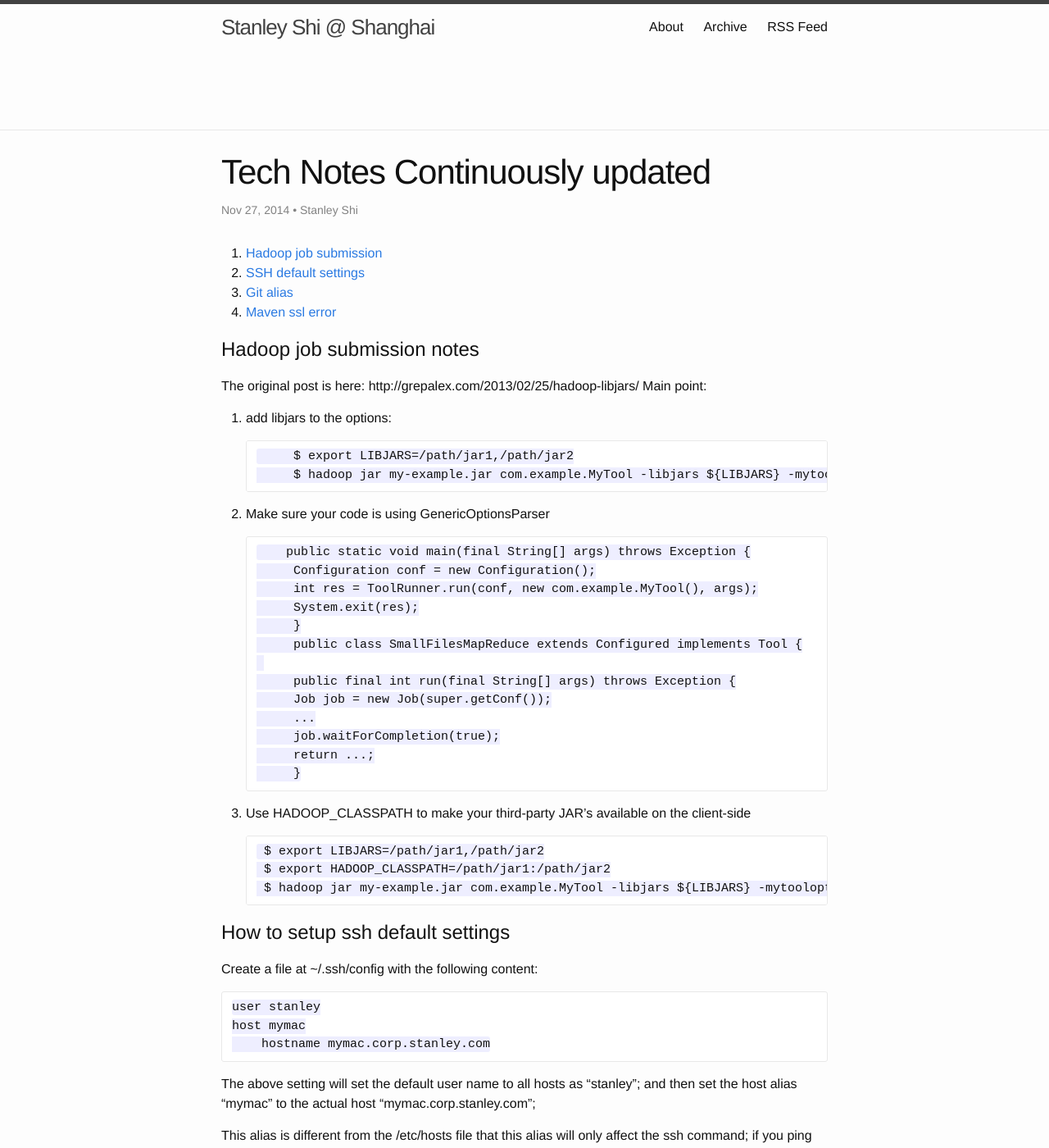
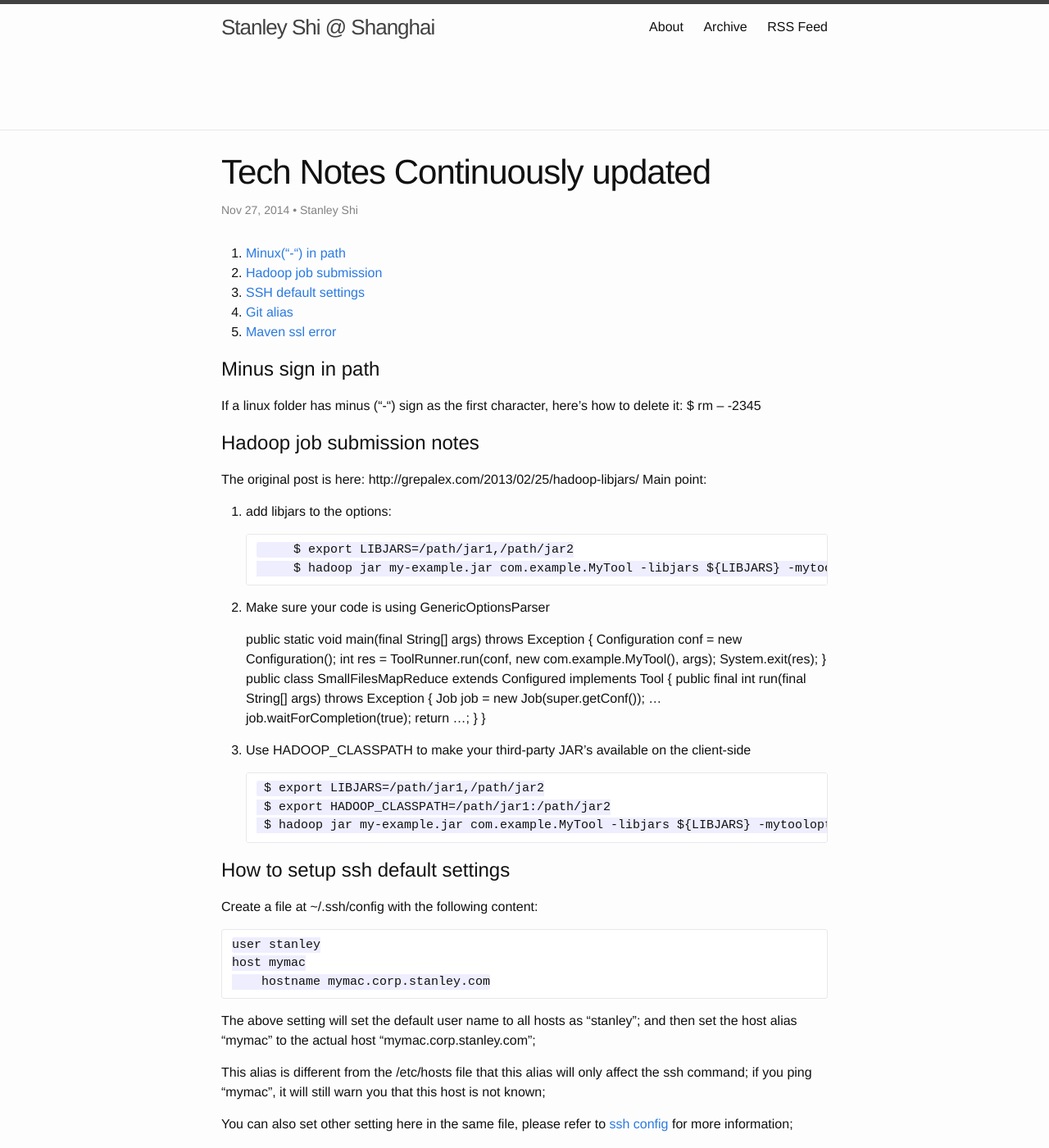
Before and after one commit to stanley-shi/stanley-shi.github.io, a Jekyll site: the page built from _posts/2014-11-27-tech-notes-continuously-updated.md, in a window 1280 px wide and 1400 px high. Shown: the whole window at 82% size. Built offline with Jekyll 4.4.1, drawn with Linux system fonts in a browser that asks for light colours.

Commit message:
Update 2014-11-27-tech-notes-continuously-updated.md

```diff
--- a/_posts/2014-11-27-tech-notes-continuously-updated.md
+++ b/_posts/2014-11-27-tech-notes-continuously-updated.md
@@ -6,10 +6,18 @@ Comments: True
 tags:
 ---
 
-1. [Hadoop job submission](#hadoop-job-submission-notes)
-2. [SSH default settings](#how-to-setup-ssh-default-settings)
-2. [Git alias](#how-to-enable-git-alias)
-3. [Maven ssl error](#how-to-allow-maven-to-ignore-all-ssl-error)
+1. [Minux("-") in path](#minus-sign-in-path)
+2. [Hadoop job submission](#hadoop-job-submission-notes)
+3. [SSH default settings](#how-to-setup-ssh-default-settings)
+4. [Git alias](#how-to-enable-git-alias)
+5. [Maven ssl error](#how-to-allow-maven-to-ignore-all-ssl-error)
+
+Minus sign in path
+==================
+
+If a linux folder has minus ("-") sign as the first character, here's how to delete it:
+    $ rm -- -2345
+
 
 Hadoop job submission notes
 ===========================
@@ -24,19 +32,19 @@ Main point:
 
 2. Make sure your code is using GenericOptionsParser
 
-           public static void main(final String[] args) throws Exception {
-            Configuration conf = new Configuration();
-            int res = ToolRunner.run(conf, new com.example.MyTool(), args);
-            System.exit(res);
-            }
-            public class SmallFilesMapReduce extends Configured implements Tool {
-
-            public final int run(final String[] args) throws Exception {
+    public static void main(final String[] args) throws Exception {
+        Configuration conf = new Configuration();
+        int res = ToolRunner.run(conf, new com.example.MyTool(), args);
+        System.exit(res);
+     }
+     public class SmallFilesMapReduce extends Configured implements Tool {
+        public final int run(final String[] args) throws Exception {
             Job job = new Job(super.getConf());
             ...
             job.waitForCompletion(true);
             return ...;
-            }
+        }
+    }
 
 
 3. Use HADOOP_CLASSPATH to make your third-party JAR’s available on the client-side
```
